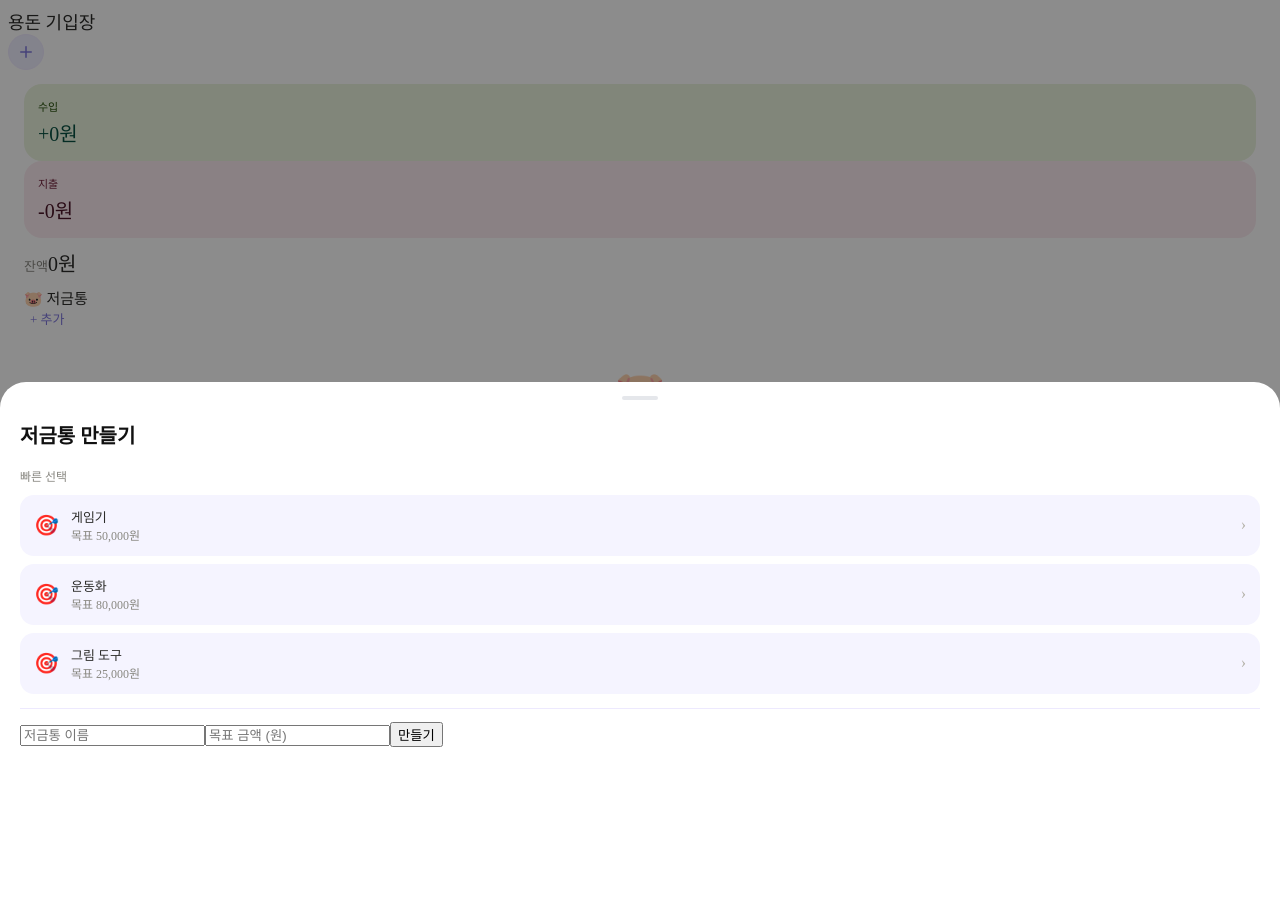
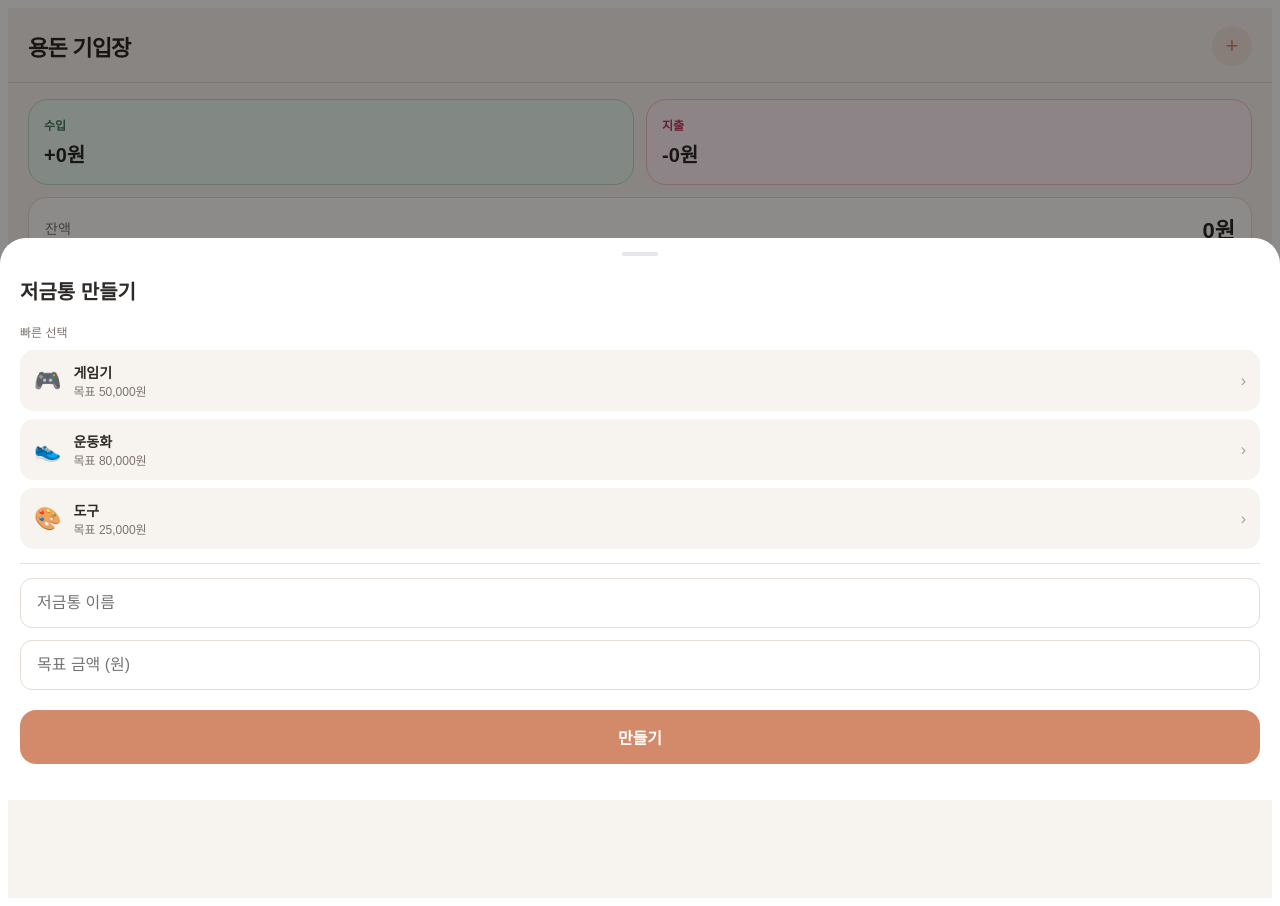
Before and after one commit to thegod1218/daily-kids, a React (Vite) app: page /child/money in a window 1280 px wide. Both pictures are taken after a click on the button "+ 추가". Before the commit the page ends 800 px from the top, so only its background shows below. Built offline with nearby package versions, Linux system fonts and the light colour scheme.

Commit message:
Update MoneyPage.jsx

```diff
--- a/src/pages/child/MoneyPage.jsx
+++ b/src/pages/child/MoneyPage.jsx
@@ -1,13 +1,15 @@
 import React, { useState } from 'react'
+import { useNavigate } from 'react-router-dom'
 import { useAppStore } from '../../store'
-import { useToast } from '../../hooks/useToast'
-import TabBar from '../../components/TabBar'
-import { Sheet, ProgBar, Empty } from '../../components/Common'
+
+function Toast({ msg }) {
+  if (!msg) return null
+  return <div style={{ position:'fixed', bottom:90, left:'50%', transform:'translateX(-50%)', background:'#2C2926', color:'white', padding:'12px 20px', borderRadius:24, fontSize:14, fontWeight:600, whiteSpace:'nowrap', zIndex:999, pointerEvents:'none', maxWidth:'90%' }}>{msg}</div>
+}
 
 export default function MoneyPage() {
+  const nav = useNavigate()
   const { moneyLogs, piggies, addMoneyLog, addPiggy } = useAppStore()
-  const { show, ToastEl } = useToast()
-
   const [moneySheet, setMoneySheet] = useState(false)
   const [piggySheet, setPiggySheet] = useState(false)
   const [mType, setMType] = useState('income')
@@ -16,171 +18,208 @@ export default function MoneyPage() {
   const [mPiggyId, setMPiggyId] = useState('')
   const [pgName, setPgName] = useState('')
   const [pgTarget, setPgTarget] = useState('')
-  const [selectedPiggy, setSelectedPiggy] = useState(0)
+  const [selPiggy, setSelPiggy] = useState(0)
+  const [toast, setToast] = useState(null)
 
-  const income  = moneyLogs.filter(r => r.type === 'income').reduce((s, r) => s + r.amount, 0)
-  const expense = moneyLogs.filter(r => r.type === 'expense').reduce((s, r) => s + r.amount, 0)
+  const show = (msg) => { setToast(msg); setTimeout(() => setToast(null), 2400) }
+
+  const income  = moneyLogs.filter(r => r.type==='income').reduce((s,r) => s+r.amount, 0)
+  const expense = moneyLogs.filter(r => r.type==='expense').reduce((s,r) => s+r.amount, 0)
   const balance = income - expense
+  const mainPiggy = piggies[selPiggy]
+  const rem = mainPiggy ? mainPiggy.target - mainPiggy.current : 0
+  const path = window.location.pathname
 
   const handleAddMoney = () => {
     if (!mTitle.trim()) { show('내역 이름을 입력해주세요'); return }
     const amt = parseInt(mAmount)
     if (!amt || amt <= 0) { show('올바른 금액을 입력해주세요'); return }
-    addMoneyLog({ type: mType, title: mTitle.trim(), amount: amt, piggyId: mPiggyId || null })
+    addMoneyLog({ type:mType, title:mTitle.trim(), amount:amt, piggyId:mPiggyId||null })
     setMTitle(''); setMAmount(''); setMPiggyId(''); setMoneySheet(false)
-    show((mType === 'income' ? '+' : '-') + amt.toLocaleString('ko-KR') + '원 기록!')
+    show((mType==='income' ? '+' : '-') + amt.toLocaleString('ko-KR') + '원 기록!')
   }
 
   const handleAddPiggy = () => {
     if (!pgName.trim()) { show('저금통 이름을 입력해주세요'); return }
     const tgt = parseInt(pgTarget)
-    if (!tgt || tgt <= 0) { show('목표 금액을 입력해주세요'); return }
-    addPiggy({ name: pgName.trim(), target: tgt })
+    if (!tgt || tgt<=0) { show('목표 금액을 입력해주세요'); return }
+    addPiggy({ name:pgName.trim(), target:tgt })
     setPgName(''); setPgTarget(''); setPiggySheet(false)
     show(pgName + ' 저금통 추가!')
   }
 
-  const addPreset = (name, target) => {
-    addPiggy({ name, target })
-    setPiggySheet(false)
-    show(name + ' 저금통 추가!')
-  }
+  const tabs = [
+    { icon:'🏠', label:'홈',   to:'/child/home'      },
+    { icon:'⭐', label:'미션', to:'/child/missions'   },
+    { icon:'💰', label:'용돈', to:'/child/money'      },
+    { icon:'📚', label:'독서', to:'/child/books'      },
+    { icon:'👪', label:'부모', to:'/parent/dashboard' },
+  ]
 
-  const mainPiggy = piggies[selectedPiggy]
-  const rem = mainPiggy ? mainPiggy.target - mainPiggy.current : 0
+  const inputStyle = { width:'100%', height:50, border:'1.5px solid #E6DDD3', borderRadius:12, padding:'0 16px', fontSize:16, outline:'none', fontFamily:'inherit', marginBottom:12, boxSizing:'border-box', background:'white' }
 
   return (
-    <div className="page">
-      <div className="page-header">
-        <div style={{ fontSize: 18, fontWeight: 500, color: '#2C2C2A' }}>용돈 기입장</div>
-        <button onClick={() => setMoneySheet(true)} style={{ width: 36, height: 36, borderRadius: '50%', border: '0.5px solid #EDE9FE', background: '#EEEDFE', cursor: 'pointer', display: 'flex', alignItems: 'center', justifyContent: 'center' }} aria-label="내역 추가">
-          <svg width="18" height="18" viewBox="0 0 24 24" fill="none" stroke="#7F77DD" strokeWidth="2" strokeLinecap="round"><line x1="12" y1="5" x2="12" y2="19"/><line x1="5" y1="12" x2="19" y2="12"/></svg>
-        </button>
+    <div style={{ minHeight:'100vh', background:'#F7F3EE', paddingBottom:90, fontFamily:'sans-serif', color:'#2C2926' }}>
+
+      {/* 헤더 */}
+      <div style={{ background:'#F7F3EE', padding:'18px 20px 16px', borderBottom:'1px solid #E6DDD3', position:'sticky', top:0, zIndex:50, display:'flex', alignItems:'center', justifyContent:'space-between' }}>
+        <div style={{ fontSize:22, fontWeight:800, letterSpacing:'-0.8px' }}>용돈 기입장</div>
+        <button onClick={() => setMoneySheet(true)} style={{ width:40, height:40, borderRadius:'50%', border:'none', background:'#F7E6DD', cursor:'pointer', fontSize:22, color:'#D28A6A', display:'flex', alignItems:'center', justifyContent:'center' }}>+</button>
       </div>
 
-      <div style={{ padding: '14px 16px 0' }}>
-        {/* 수입/지출 카드 */}
-        <div className="g2" style={{ marginBottom: 10 }}>
-          <div style={{ background: '#EAF3DE', borderRadius: 18, padding: 14 }}>
-            <div style={{ fontSize: 11, color: '#27500A', marginBottom: 4 }}>수입</div>
-            <div style={{ fontSize: 20, fontWeight: 500, color: '#085041' }}>+{income.toLocaleString('ko-KR')}원</div>
+      <div style={{ padding:'16px 20px 0' }}>
+
+        {/* 수입/지출 */}
+        <div style={{ display:'grid', gridTemplateColumns:'1fr 1fr', gap:12, marginBottom:12 }}>
+          <div style={{ background:'#EDF9F0', borderRadius:20, padding:'16px 15px', border:'1px solid #B8DBBF' }}>
+            <div style={{ fontSize:12, color:'#4A7C59', fontWeight:700, marginBottom:6 }}>수입</div>
+            <div style={{ fontSize:20, fontWeight:800, color:'#2C2926' }}>+{income.toLocaleString('ko-KR')}원</div>
           </div>
-          <div style={{ background: '#FBEAF0', borderRadius: 18, padding: 14 }}>
-            <div style={{ fontSize: 11, color: '#72243E', marginBottom: 4 }}>지출</div>
-            <div style={{ fontSize: 20, fontWeight: 500, color: '#4B1528' }}>-{expense.toLocaleString('ko-KR')}원</div>
+          <div style={{ background:'#FFF0F4', borderRadius:20, padding:'16px 15px', border:'1px solid #F4C0C9' }}>
+            <div style={{ fontSize:12, color:'#C0395A', fontWeight:700, marginBottom:6 }}>지출</div>
+            <div style={{ fontSize:20, fontWeight:800, color:'#2C2926' }}>-{expense.toLocaleString('ko-KR')}원</div>
           </div>
         </div>
 
-        <div className="card spb" style={{ marginBottom: 10 }}>
-          <span style={{ fontSize: 13, color: '#888780' }}>잔액</span>
-          <span style={{ fontSize: 20, fontWeight: 500, color: '#2C2C2A' }}>{balance.toLocaleString('ko-KR')}원</span>
+        {/* 잔액 */}
+        <div style={{ background:'#FFFDF9', borderRadius:18, border:'1px solid #E6DDD3', padding:'14px 16px', marginBottom:12, display:'flex', alignItems:'center', justifyContent:'space-between' }}>
+          <span style={{ fontSize:14, color:'#7C746D' }}>잔액</span>
+          <span style={{ fontSize:22, fontWeight:800 }}>{balance.toLocaleString('ko-KR')}원</span>
         </div>
 
         {/* 저금통 */}
-        <div className="spb" style={{ marginBottom: 8 }}>
-          <div style={{ fontSize: 15, fontWeight: 500, color: '#2C2C2A' }}>🐷 저금통</div>
-          <button onClick={() => setPiggySheet(true)} style={{ fontSize: 13, color: '#7F77DD', fontWeight: 500, background: 'none', border: 'none', cursor: 'pointer', fontFamily: 'inherit' }}>+ 추가</button>
+        <div style={{ display:'flex', alignItems:'center', justifyContent:'space-between', marginBottom:10 }}>
+          <div style={{ fontSize:17, fontWeight:700 }}>🐷 저금통</div>
+          <button onClick={() => setPiggySheet(true)} style={{ fontSize:13, color:'#D28A6A', fontWeight:700, background:'none', border:'none', cursor:'pointer', fontFamily:'inherit' }}>+ 추가</button>
         </div>
 
         {piggies.length > 0 ? (
           <>
             {piggies.map((p, i) => {
               const pct = Math.round(p.current / p.target * 100)
-              const isSelected = i === selectedPiggy
+              const sel = i === selPiggy
               return (
-                <div
-                  key={p.id}
-                  onClick={() => setSelectedPiggy(i)}
-                  style={{ background: 'white', borderRadius: 18, border: isSelected ? '1.5px solid #7F77DD' : '0.5px solid #EDE9FE', padding: 14, marginBottom: 8, cursor: 'pointer' }}
-                >
-                  <div className="spb" style={{ marginBottom: 8 }}>
-                    <div className="row"><span style={{ fontSize: 18 }}>🐷</span><span style={{ fontSize: 14, fontWeight: 500, color: '#2C2C2A' }}>{p.name}</span></div>
-                    <span className={`chip ${isSelected ? 'chip-p' : 'chip-g'}`}>{pct}%</span>
+                <div key={p.id} onClick={() => setSelPiggy(i)}
+                  style={{ background:'#FFFDF9', borderRadius:18, border: sel ? '2px solid #D28A6A' : '1px solid #E6DDD3', padding:14, marginBottom:8, cursor:'pointer' }}>
+                  <div style={{ display:'flex', alignItems:'center', justifyContent:'space-between', marginBottom:8 }}>
+                    <div style={{ display:'flex', alignItems:'center', gap:6 }}>
+                      <span style={{ fontSize:18 }}>🐷</span>
+                      <span style={{ fontSize:15, fontWeight:700 }}>{p.name}</span>
                     </div>
-                  <ProgBar value={pct} color={isSelected ? '#7F77DD' : '#1D9E75'} style={{ marginBottom: 6 }} />
-                  <div style={{ fontSize: 12, color: '#888780' }}>{p.current.toLocaleString('ko-KR')}원 / {p.target.toLocaleString('ko-KR')}원 · {(p.target - p.current).toLocaleString('ko-KR')}원 남음</div>
+                    <span style={{ fontSize:12, fontWeight:700, padding:'3px 9px', borderRadius:20, background: sel ? '#F7E6DD' : '#EDF9F0', color: sel ? '#D28A6A' : '#4A7C59' }}>{pct}%</span>
+                  </div>
+                  <div style={{ height:6, background:'#F1EFE8', borderRadius:3, overflow:'hidden', marginBottom:6 }}>
+                    <div style={{ height:'100%', background: sel ? '#D28A6A' : '#4A7C59', borderRadius:3, width:`${pct}%`, transition:'width 0.5s' }} />
+                  </div>
+                  <div style={{ fontSize:12, color:'#7C746D' }}>{p.current.toLocaleString('ko-KR')}원 / {p.target.toLocaleString('ko-KR')}원 · {(p.target-p.current).toLocaleString('ko-KR')}원 남음</div>
                 </div>
               )
             })}
 
             {/* 달성 가이드 */}
             {mainPiggy && rem > 0 && (
-              <div className="fill-a" style={{ marginBottom: 10 }}>
-                <div style={{ fontSize: 14, fontWeight: 500, color: '#412402', marginBottom: 10 }}>{mainPiggy.name} 달성 방법</div>
-                {[['심부름', Math.ceil(rem / 2000) + '번'], ['주간 용돈', Math.ceil(rem / 5000) + '주'], ['미션 보너스', Math.ceil(rem / 15) + '일']].map(([label, val]) => (
-                  <div key={label} className="spb" style={{ padding: '7px 0', borderBottom: '0.5px solid #FAC775' }}>
-                    <span style={{ fontSize: 13, color: '#633806' }}>{label}</span>
-                    <span style={{ fontSize: 13, fontWeight: 500, color: '#412402' }}>{val} 하면 달성</span>
+              <div style={{ background:'#FFF8EE', borderRadius:18, padding:14, marginBottom:12, border:'1px solid #E8C99A' }}>
+                <div style={{ fontSize:14, fontWeight:700, color:'#C06000', marginBottom:10 }}>{mainPiggy.name} 달성 방법</div>
+                {[['심부름', Math.ceil(rem/2000)+'번'], ['주간 용돈', Math.ceil(rem/5000)+'주'], ['미션 보너스', Math.ceil(rem/15)+'일']].map(([label, val]) => (
+                  <div key={label} style={{ display:'flex', justifyContent:'space-between', padding:'7px 0', borderBottom:'0.5px solid #E8C99A' }}>
+                    <span style={{ fontSize:13, color:'#7C746D' }}>{label}</span>
+                    <span style={{ fontSize:13, fontWeight:700, color:'#2C2926' }}>{val} 하면 달성</span>
                   </div>
                 ))}
               </div>
             )}
           </>
         ) : (
-          <Empty emoji="🐷" message="저금통을 추가해봐요" />
+          <div style={{ textAlign:'center', padding:'24px 20px', background:'#FFFDF9', borderRadius:16, border:'1px solid #E6DDD3', color:'#9CA3AF', fontSize:14, marginBottom:12 }}>
+            <div style={{ fontSize:36, marginBottom:8 }}>🐷</div>
+            저금통을 추가해봐요
+          </div>
         )}
 
         {/* 최근 내역 */}
-        <div style={{ fontSize: 15, fontWeight: 500, color: '#2C2C2A', marginBottom: 8 }}>최근 내역</div>
-        <div className="card">
+        <div style={{ fontSize:17, fontWeight:700, marginBottom:10 }}>최근 내역</div>
+        <div style={{ background:'#FFFDF9', borderRadius:18, border:'1px solid #E6DDD3', padding:'4px 16px', marginBottom:8 }}>
           {moneyLogs.length > 0 ? moneyLogs.slice(0, 20).map(r => (
-            <div key={r.id} className="row" style={{ padding: '10px 0', borderBottom: '0.5px solid #F1EFE8' }}>
-              <div style={{ width: 34, height: 34, borderRadius: '50%', background: r.type === 'income' ? '#EAF3DE' : '#FBEAF0', display: 'flex', alignItems: 'center', justifyContent: 'center', fontSize: 16 }}>
-                {r.type === 'income' ? '↑' : '↓'}
+            <div key={r.id} style={{ display:'flex', alignItems:'center', gap:10, padding:'12px 0', borderBottom:'1px solid #F1EFE8' }}>
+              <div style={{ width:34, height:34, borderRadius:'50%', background: r.type==='income' ? '#EDF9F0' : '#FFF0F4', display:'flex', alignItems:'center', justifyContent:'center', fontSize:16 }}>
+                {r.type==='income' ? '↑' : '↓'}
               </div>
-              <div style={{ flex: 1 }}>
-                <div style={{ fontSize: 14, fontWeight: 500, color: '#2C2C2A' }}>{r.title}</div>
-                <div style={{ fontSize: 11, color: '#888780' }}>{r.date}</div>
+              <div style={{ flex:1 }}>
+                <div style={{ fontSize:14, fontWeight:600 }}>{r.title}</div>
+                <div style={{ fontSize:11, color:'#9CA3AF' }}>{r.date}</div>
               </div>
-              <span style={{ fontSize: 14, fontWeight: 500, color: r.type === 'income' ? '#085041' : '#4B1528' }}>
-                {r.type === 'income' ? '+' : '-'}{r.amount.toLocaleString('ko-KR')}원
+              <span style={{ fontSize:14, fontWeight:700, color: r.type==='income' ? '#4A7C59' : '#C0395A' }}>
+                {r.type==='income' ? '+' : '-'}{r.amount.toLocaleString('ko-KR')}원
               </span>
             </div>
           )) : (
-            <div style={{ textAlign: 'center', padding: 16, fontSize: 13, color: '#888780' }}>내역을 추가해봐요!</div>
+            <div style={{ textAlign:'center', padding:20, fontSize:13, color:'#9CA3AF' }}>내역을 추가해봐요!</div>
           )}
         </div>
-        <div style={{ height: 8 }} />
       </div>
 
       {/* 내역 추가 시트 */}
-      <Sheet open={moneySheet} onClose={() => setMoneySheet(false)} title="내역 추가">
-        <div style={{ display: 'flex', gap: 8, marginBottom: 14 }}>
-          {[['income', '+ 수입'], ['expense', '- 지출']].map(([t, label]) => (
-            <button key={t} onClick={() => setMType(t)} style={{ flex: 1, padding: 11, borderRadius: 14, fontSize: 13, fontWeight: 500, cursor: 'pointer', fontFamily: 'inherit', background: mType === t ? (t === 'income' ? '#EAF3DE' : '#FBEAF0') : '#F1EFE8', color: mType === t ? (t === 'income' ? '#27500A' : '#72243E') : '#888780', border: mType === t ? `0.5px solid ${t === 'income' ? '#1D9E75' : '#D4537E'}` : '0.5px solid #D3D1C7' }}>
+      {moneySheet && (
+        <div onClick={() => setMoneySheet(false)} style={{ position:'fixed', inset:0, background:'rgba(0,0,0,0.45)', zIndex:200, display:'flex', alignItems:'flex-end' }}>
+          <div onClick={e => e.stopPropagation()} style={{ background:'white', borderRadius:'26px 26px 0 0', padding:'0 20px 36px', width:'100%' }}>
+            <div style={{ width:36, height:4, borderRadius:2, background:'#E5E7EB', margin:'14px auto 20px' }} />
+            <div style={{ fontSize:20, fontWeight:700, marginBottom:18 }}>내역 추가</div>
+            <div style={{ display:'flex', gap:8, marginBottom:14 }}>
+              {[['income','+ 수입'],['expense','- 지출']].map(([t, label]) => (
+                <button key={t} onClick={() => setMType(t)} style={{ flex:1, padding:12, borderRadius:12, fontSize:14, fontWeight:600, cursor:'pointer', fontFamily:'inherit', background: mType===t ? (t==='income' ? '#EDF9F0' : '#FFF0F4') : '#F7F3EE', color: mType===t ? (t==='income' ? '#4A7C59' : '#C0395A') : '#9CA3AF', border: mType===t ? `1.5px solid ${t==='income' ? '#4A7C59' : '#C0395A'}` : '1px solid #E6DDD3' }}>
                   {label}
                 </button>
               ))}
             </div>
-        <input className="input" placeholder="내역 이름" value={mTitle} onChange={e => setMTitle(e.target.value)} style={{ marginBottom: 10 }} />
-        <input className="input" type="number" placeholder="금액 (원)" inputMode="numeric" value={mAmount} onChange={e => setMAmount(e.target.value)} style={{ marginBottom: 10 }} />
+            <input placeholder="내역 이름" value={mTitle} onChange={e => setMTitle(e.target.value)} style={inputStyle} />
+            <input type="number" placeholder="금액 (원)" inputMode="numeric" value={mAmount} onChange={e => setMAmount(e.target.value)} style={inputStyle} />
             {piggies.length > 0 && (
-          <select value={mPiggyId} onChange={e => setMPiggyId(e.target.value)} style={{ width: '100%', height: 44, border: '0.5px solid #D3D1C7', borderRadius: 10, padding: '0 14px', fontSize: 14, background: 'white', color: '#2C2C2A', marginBottom: 10, outline: 'none', fontFamily: 'inherit' }}>
+              <select value={mPiggyId} onChange={e => setMPiggyId(e.target.value)} style={{ ...inputStyle, height:50, padding:'0 16px' }}>
                 <option value="">저금통 연결 (선택)</option>
                 {piggies.map(p => <option key={p.id} value={p.id}>{p.name}</option>)}
               </select>
             )}
-        <button className="btn btn-primary" onClick={handleAddMoney} style={{ marginTop: 8 }}>추가하기</button>
-      </Sheet>
+            <button onClick={handleAddMoney} style={{ width:'100%', padding:15, borderRadius:16, background:'#D28A6A', border:'none', color:'white', fontSize:16, fontWeight:700, cursor:'pointer', fontFamily:'inherit' }}>추가하기</button>
+          </div>
+        </div>
+      )}
 
       {/* 저금통 추가 시트 */}
-      <Sheet open={piggySheet} onClose={() => setPiggySheet(false)} title="저금통 만들기">
-        <div style={{ fontSize: 12, color: '#888780', marginBottom: 10 }}>빠른 선택</div>
-        {[['게임기', 50000], ['운동화', 80000], ['그림 도구', 25000]].map(([name, target]) => (
-          <div key={name} onClick={() => addPreset(name, target)} style={{ display: 'flex', alignItems: 'center', gap: 12, padding: '12px 14px', background: '#F5F4FF', borderRadius: 14, cursor: 'pointer', marginBottom: 8 }}>
-            <span style={{ fontSize: 20 }}>🎯</span>
-            <div style={{ flex: 1 }}><div style={{ fontSize: 13, fontWeight: 500, color: '#2C2C2A' }}>{name}</div><div style={{ fontSize: 12, color: '#888780' }}>목표 {target.toLocaleString('ko-KR')}원</div></div>
-            <span style={{ color: '#B4B2A9' }}>›</span>
+      {piggySheet && (
+        <div onClick={() => setPiggySheet(false)} style={{ position:'fixed', inset:0, background:'rgba(0,0,0,0.45)', zIndex:200, display:'flex', alignItems:'flex-end' }}>
+          <div onClick={e => e.stopPropagation()} style={{ background:'white', borderRadius:'26px 26px 0 0', padding:'0 20px 36px', width:'100%' }}>
+            <div style={{ width:36, height:4, borderRadius:2, background:'#E5E7EB', margin:'14px auto 20px' }} />
+            <div style={{ fontSize:20, fontWeight:700, marginBottom:18 }}>저금통 만들기</div>
+            <div style={{ fontSize:12, color:'#7C746D', marginBottom:10 }}>빠른 선택</div>
+            {[['🎮 게임기',50000],['👟 운동화',80000],['🎨 그림 도구',25000]].map(([name, target]) => (
+              <div key={name} onClick={() => { addPiggy({ name:name.replace(/^.+ /,''), target }); setPiggySheet(false); show(name+' 저금통 추가!') }}
+                style={{ display:'flex', alignItems:'center', gap:12, padding:'12px 14px', background:'#F7F3EE', borderRadius:14, cursor:'pointer', marginBottom:8 }}>
+                <span style={{ fontSize:22 }}>{name.split(' ')[0]}</span>
+                <div style={{ flex:1 }}>
+                  <div style={{ fontSize:14, fontWeight:600 }}>{name.replace(/^.+ /,'')}</div>
+                  <div style={{ fontSize:12, color:'#7C746D' }}>목표 {target.toLocaleString('ko-KR')}원</div>
+                </div>
+                <span style={{ color:'#9CA3AF' }}>›</span>
               </div>
             ))}
-        <div style={{ height: 0.5, background: '#EDE9FE', margin: '14px 0' }} />
-        <input className="input" placeholder="저금통 이름" value={pgName} onChange={e => setPgName(e.target.value)} style={{ marginBottom: 10 }} />
-        <input className="input" type="number" placeholder="목표 금액 (원)" inputMode="numeric" value={pgTarget} onChange={e => setPgTarget(e.target.value)} style={{ marginBottom: 18 }} />
-        <button className="btn btn-primary" onClick={handleAddPiggy}>만들기</button>
-      </Sheet>
+            <div style={{ height:1, background:'#E6DDD3', margin:'14px 0' }} />
+            <input placeholder="저금통 이름" value={pgName} onChange={e => setPgName(e.target.value)} style={inputStyle} />
+            <input type="number" placeholder="목표 금액 (원)" inputMode="numeric" value={pgTarget} onChange={e => setPgTarget(e.target.value)} style={{ ...inputStyle, marginBottom:20 }} />
+            <button onClick={handleAddPiggy} style={{ width:'100%', padding:15, borderRadius:16, background:'#D28A6A', border:'none', color:'white', fontSize:16, fontWeight:700, cursor:'pointer', fontFamily:'inherit' }}>만들기</button>
+          </div>
+        </div>
+      )}
 
-      <TabBar />
-      {ToastEl}
+      <nav style={{ position:'fixed', bottom:0, left:0, right:0, background:'#fff', borderTop:'1px solid #E6DDD3', display:'flex', justifyContent:'space-around', padding:'10px 0', zIndex:100 }}>
+        {tabs.map(t => (
+          <button key={t.to} onClick={() => nav(t.to)} style={{ textAlign:'center', fontSize:12, fontWeight:700, cursor:'pointer', background:'none', border:'none', color: path===t.to ? '#D28A6A' : '#888', fontFamily:'inherit' }}>
+            <div style={{ fontSize:20 }}>{t.icon}</div>
+            <span>{t.label}</span>
+          </button>
+        ))}
+      </nav>
+
+      <Toast msg={toast} />
     </div>
   )
 }
```
Lines whose indentation alone changed are shown as unchanged.
